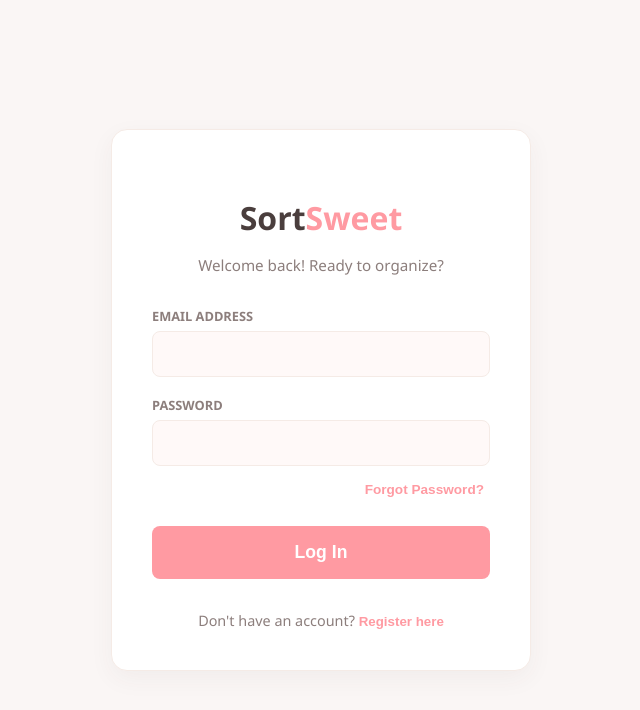
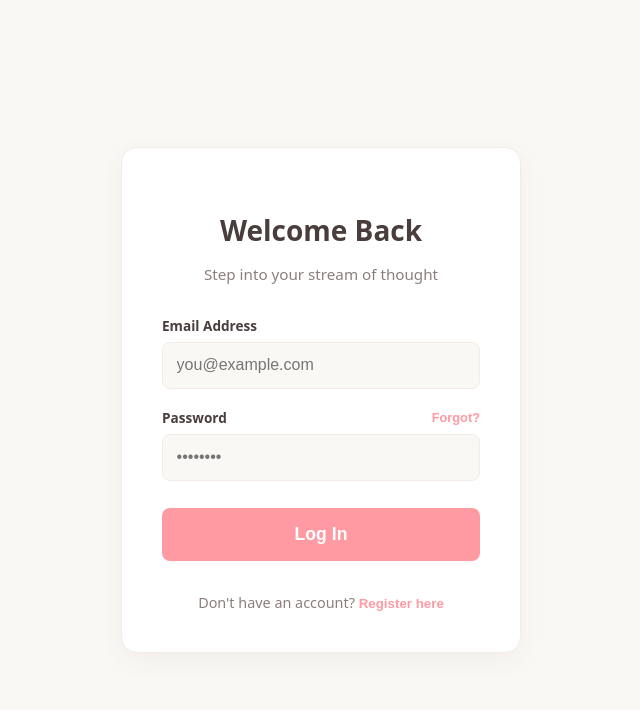
Before and after one commit to yawaworks/SortSweet, a React (Vite) app: page / in a window 1280 px wide. Shown: the top 710 px of the page, without its empty margins (319-959 px from the left). Built offline with nearby package versions, Linux system fonts and the light colour scheme.

Commit message:
Enhance AuthPage: implement session check and email verification handling; improve error messages and UI elements

```diff
--- a/src/AuthPage.jsx
+++ b/src/AuthPage.jsx
@@ -14,12 +14,40 @@ export default function AuthPage({ onAuthSuccess }) {
   const captchaRef = useRef(null);
 
   useEffect(() => {
-    supabase.auth.onAuthStateChange(async (event, session) => {
+    // 1. Check if the user is already authenticated or returning via email confirmation link
+    const checkSessionAndHash = async () => {
+      const { data: { session } } = await supabase.auth.getSession();
+      if (session) {
+        onAuthSuccess(session.user);
+        return;
+      }
+
+      // If the URL contains an auth token hash from the email verification redirect
+      if (window.location.hash && window.location.hash.includes('access_token=')) {
+        const { data, error: hashError } = await supabase.auth.getUser();
+        if (!hashError && data?.user) {
+          onAuthSuccess(data.user);
+        } else if (hashError) {
+          setError("Session verification failed: " + hashError.message);
+        }
+      }
+    };
+
+    checkSessionAndHash();
+
+    // 2. Continuous event listener for all authentication state transitions
+    const { data: { subscription } } = supabase.auth.onAuthStateChange(async (event, session) => {
       if (event === 'PASSWORD_RECOVERY') {
         setView('reset-password');
+      } else if (event === 'SIGNED_IN' && session) {
+        onAuthSuccess(session.user);
       }
     });
-  }, []);
+
+    return () => {
+      subscription.unsubscribe();
+    };
+  }, [onAuthSuccess]);
 
   const handleSubmit = async (e) => {
     e.preventDefault();
@@ -41,129 +69,99 @@ export default function AuthPage({ onAuthSuccess }) {
         });
 
         if (signInError) {
-          if (signInError.message === "Invalid login credentials") {
-            setError("Account not found or password incorrect. Try registering first!");
-          } else {
-            setError(signInError.message);
+          if (signInError.message.toLowerCase().includes('email not confirmed')) {
+            throw new Error("Your email hasn't been verified yet! Check your spam folder for the confirmation link.");
           }
-        } else if (data.user) {
-          const profileName = data.user.user_metadata?.username || data.user.email.split('@')[0];
-          onAuthSuccess({ username: profileName, email: data.user.email });
+          throw signInError;
         }
+
+        if (data?.user) onAuthSuccess(data.user);
 
       } else if (view === 'register') {
         const { data, error: signUpError } = await supabase.auth.signUp({
           email,
           password,
           options: {
+            captchaToken,
+            // Forces Supabase to redirect precisely to your active window's current domain
             emailRedirectTo: window.location.origin,
-            captchaToken: captchaToken,
-            data: { username: email.split('@')[0] }
-          }
+          },
         });
 
         if (signUpError) throw signUpError;
-        if (data.user) {
-          setMessage('Registration successful! Please verify your inbox.');
-          setCaptchaToken(null);
-          captchaRef.current?.resetCaptcha();
-        }
+
+        setMessage("Account created! Please check your email inbox to verify and unlock access.");
+        setView('login');
+        if (captchaRef.current) captchaRef.current.resetCaptcha();
+        setCaptchaToken(null);
 
       } else if (view === 'forgot') {
         const { error: resetError } = await supabase.auth.resetPasswordForEmail(email, {
           redirectTo: window.location.origin,
         });
-
         if (resetError) throw resetError;
-        setMessage('Password reset link sent! Check your email inbox shortly.');
+        setMessage("Recovery link dispatched! Inspect your email inbox instructions.");
 
       } else if (view === 'reset-password') {
-        const { error: updateError } = await supabase.auth.updateUser({
-          password: password
-        });
-
+        const { error: updateError } = await supabase.auth.updateUser({ password });
         if (updateError) throw updateError;
-        setMessage('Your password has been securely updated! Moving to login panel...');
-        setTimeout(() => {
-          setView('login');
-          setPassword('');
-        }, 2500);
+        setMessage("Password successfully updated! Proceeding to authenticate...");
+        setView('login');
       }
     } catch (err) {
-      setError(err.message);
-      setCaptchaToken(null);
-      captchaRef.current?.resetCaptcha();
+      setError(err.message || "An unexpected validation error occurred.");
     } finally {
       setLoading(false);
     }
   };
 
   return (
-    <div className="auth-container" style={{ display: 'flex', justifyContent: 'center', alignItems: 'center', minHeight: '100vh', background: '#faf6f5' }}>
-      <div className="auth-card" style={{ background: '#ffffff', padding: '2.5rem', borderRadius: '16px', boxShadow: '0 8px 24px rgba(74, 62, 61, 0.05)', width: '100%', maxWidth: '420px', textAlign: 'center' }}>
-
-        <h2 style={{ fontSize: '2rem', fontWeight: 800, color: '#4a3e3d', marginBottom: '0.5rem' }}>
-          Sort<span style={{ color: '#ff9aa2' }}>Sweet</span>
+    <div style={{ display: 'flex', justifyContent: 'center', alignItems: 'center', height: '100vh', background: '#faf8f5', fontFamily: 'system-ui' }}>
+      <div style={{ background: 'white', padding: '2.5rem', borderRadius: '16px', boxShadow: '0 8px 24px rgba(74,62,61,0.05)', width: '100%', maxWidth: '400px', textAlign: 'center', border: '1px solid #f5ebe6' }}>
+        <h2 style={{ color: '#4a3e3d', marginBottom: '0.5rem', fontSize: '1.75rem', fontWeight: 800 }}>
+          {view === 'login' ? 'Welcome Back' :
+           view === 'register' ? 'Create Space' :
+           view === 'forgot' ? 'Recover Account' : 'New Password'}
         </h2>
-
-        <p style={{ color: '#8c7e7c', fontSize: '0.95rem', marginBottom: '2rem' }}>
-          {view === 'login' && "Welcome back! Ready to organize?"}
-          {view === 'register' && "Create your private journal base."}
-          {view === 'forgot' && "Recover your secret safe credentials."}
-          {view === 'reset-password' && "Type your brand new security password."}
+        <p style={{ color: '#8c7e7d', marginBottom: '2rem', fontSize: '0.95rem' }}>
+          {view === 'login' ? 'Step into your stream of thought' :
+           view === 'register' ? 'Begin mapping out your day-to-day dump' :
+           view === 'forgot' ? 'Enter your email to receive a reset token' : 'Set a strong password for your profile'}
         </p>
 
-        <form onSubmit={handleSubmit} style={{ display: 'flex', flexDirection: 'column', gap: '1.2rem', textAlign: 'left' }}>
+        {error && <div style={{ background: '#fff5f5', color: '#ff8b94', padding: '0.75rem', borderRadius: '8px', marginBottom: '1.5rem', fontSize: '0.9rem', textAlign: 'left', border: '1px solid #ffe3e3', fontWeight: 500 }}>{error}</div>}
+        {message && <div style={{ background: '#eaf5ed', color: '#6d9478', padding: '0.75rem', borderRadius: '8px', marginBottom: '1.5rem', fontSize: '0.9rem', textAlign: 'left', border: '1px solid #d1ebd9', fontWeight: 500 }}>{message}</div>}
 
+        <form onSubmit={handleSubmit} style={{ display: 'flex', flexDirection: 'column', gap: '1.2rem' }}>
           {view !== 'reset-password' && (
-            <div>
-              <label style={{ display: 'block', fontSize: '0.8rem', fontWeight: 700, color: '#8c7e7c', marginBottom: '0.4rem', textTransform: 'uppercase' }}>Email Address</label>
-              <input
-                type="email"
-                value={email}
-                onChange={(e) => setEmail(e.target.value)}
-                required
-                style={{ width: '100%', padding: '0.8rem 1rem', borderRadius: '8px', border: '1px solid #f5ebe6', background: '#fff9f8', outline: 'none', fontSize: '1rem' }}
-              />
+            <div style={{ textAlign: 'left' }}>
+              <label style={{ display: 'block', fontSize: '0.85rem', fontWeight: 600, color: '#4a3e3d', marginBottom: '0.4rem' }}>Email Address</label>
+              <input type="email" value={email} onChange={(e) => setEmail(e.target.value)} required style={{ width: '100%', padding: '0.85rem', border: '1px solid #f5ebe6', borderRadius: '8px', background: '#faf8f5', color: '#4a3e3d', outline: 'none', fontSize: '1rem' }} placeholder="you@example.com" />
             </div>
           )}
 
-          {(view === 'login' || view === 'register' || view === 'reset-password') && (
-            <div>
-              <label style={{ display: 'block', fontSize: '0.8rem', fontWeight: 700, color: '#8c7e7c', marginBottom: '0.4rem', textTransform: 'uppercase' }}>
-                {view === 'reset-password' ? "New Password" : "Password"}
-              </label>
-              <input
-                type="password"
-                value={password}
-                onChange={(e) => setPassword(e.target.value)}
-                required
-                style={{ width: '100%', padding: '0.8rem 1rem', borderRadius: '8px', border: '1px solid #f5ebe6', background: '#fff9f8', outline: 'none', fontSize: '1rem' }}
-              />
-            </div>
-          )}
-
-          {view === 'login' && (
-            <div style={{ textAlign: 'right', marginTop: '-0.5rem' }}>
-              <button type="button" onClick={() => { setView('forgot'); setError(''); setMessage(''); }} style={{ background: 'none', border: 'none', color: '#ff9aa2', fontSize: '0.85rem', cursor: 'pointer', fontWeight: 600 }}>
-                Forgot Password?
-              </button>
+          {view !== 'forgot' && (
+            <div style={{ textAlign: 'left' }}>
+              <div style={{ display: 'flex', justifyContent: 'space-between', alignItems: 'center', marginBottom: '0.4rem' }}>
+                <label style={{ fontSize: '0.85rem', fontWeight: 600, color: '#4a3e3d' }}>Password</label>
+                {view === 'login' && (
+                  <button type="button" onClick={() => { setView('forgot'); setError(''); setMessage(''); }} style={{ background: 'none', border: 'none', color: '#ff9aa2', fontSize: '0.8rem', cursor: 'pointer', fontWeight: 600, padding: 0 }}>Forgot?</button>
+                )}
+              </div>
+              <input type="password" value={password} onChange={(e) => setPassword(e.target.value)} required style={{ width: '100%', padding: '0.85rem', border: '1px solid #f5ebe6', borderRadius: '8px', background: '#faf8f5', color: '#4a3e3d', outline: 'none', fontSize: '1rem' }} placeholder="••••••••" />
             </div>
           )}
 
           {view === 'register' && (
             <div style={{ display: 'flex', justifyContent: 'center', margin: '0.5rem 0' }}>
               <HCaptcha
-                ref={captchaRef}
-                sitekey={import.meta.env.VITE_HCAPTCHA_SITE_KEY}
+                sitekey="10000000-ffff-ffff-ffff-000000000001"
                 onVerify={(token) => setCaptchaToken(token)}
                 onExpire={() => setCaptchaToken(null)}
+                ref={captchaRef}
               />
             </div>
           )}
-
-          {error && <p style={{ color: '#ffb7b2', fontSize: '0.85rem', fontWeight: 600, margin: 0 }}>{error}</p>}
-          {message && <p style={{ color: '#b5e2b9', fontSize: '0.85rem', fontWeight: 600, margin: 0 }}>{message}</p>}
 
           <button type="submit" disabled={loading} style={{ width: '100%', padding: '1rem', background: '#ff9aa2', color: 'white', border: 'none', borderRadius: '8px', fontSize: '1.1rem', fontWeight: 700, cursor: 'pointer', marginTop: '0.5rem', transition: 'background 0.2s' }}>
             {loading ? 'Processing...' : (
@@ -182,10 +180,9 @@ export default function AuthPage({ onAuthSuccess }) {
             <>Already initialized? <button onClick={() => { setView('login'); setError(''); setMessage(''); }} style={{ background: 'none', border: 'none', color: '#ff9aa2', fontWeight: 700, cursor: 'pointer', padding: 0 }}>Log In</button></>
           )}
           {view === 'forgot' && (
-            <button onClick={() => { setView('login'); setError(''); setMessage(''); }} style={{ background: 'none', border: 'none', color: '#ff9aa2', fontWeight: 700, cursor: 'pointer', padding: 0 }}>Return to Login</button>
+            <button onClick={() => { setView('login'); setError(''); setMessage(''); }} style={{ background: 'none', border: 'none', color: '#ff9aa2', fontWeight: 700, cursor: 'pointer', padding: 0 }}>Back to Log In</button>
           )}
         </div>
-
       </div>
     </div>
   );
```
